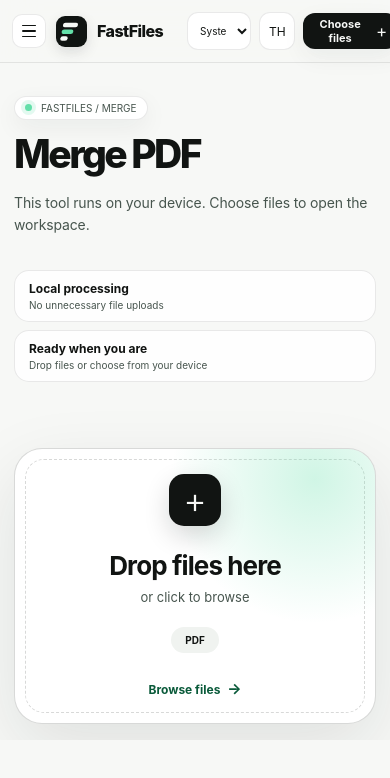
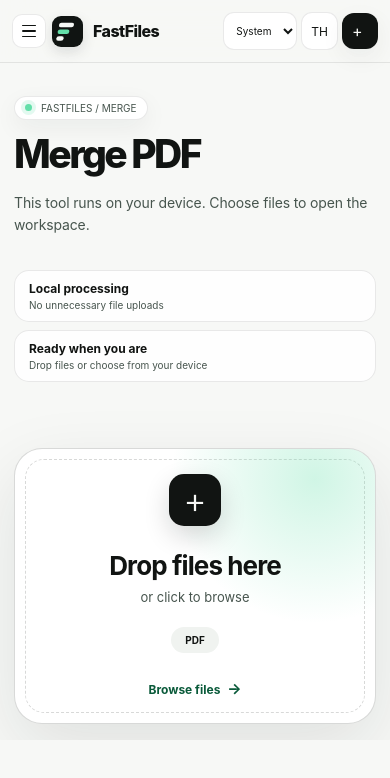
Before and after one commit to kzabCde/FastFiles, a Next.js app: page /tools/merge-pdf in a window 390 px wide. Shown: the top 778 px of the page. Built offline with nearby package versions, Linux system fonts and the light colour scheme.

Commit message:
fix: stabilize mobile headers and tool navigation test

```diff
--- a/app/globals.css
+++ b/app/globals.css
@@ -608,12 +608,15 @@ footer span:last-child { justify-self: end; }
 
 @media (max-width: 680px) {
   .section-shell, .hero-wrap { width: min(100% - 28px, 1280px); }
-  .header-inner { width: calc(100% - 24px); min-height: 62px; }
+  .header-inner { width: calc(100% - 24px); min-height: 62px; grid-template-columns: minmax(0, 1fr) auto; gap: 8px; }
+  .header-inner > div:first-child { min-width: 0; gap: 6px !important; }
   .brand { font-size: 16px; }
   .brand-mark { width: 31px; height: 31px; border-radius: 9px; }
+  .header-actions { gap: 4px; }
   .header-actions select { display: inline-flex; min-height: 36px; padding: 0 8px; font-size: 10px; min-width: 64px; pointer-events: auto; opacity: 1; }
   .chip-button { display: inline-flex; align-items: center; justify-content: center; min-width: 36px; padding-inline: 9px; }
-  .top-drop-button { height: 36px; padding: 0 11px; font-size: 11px; }
+  .top-drop-button { width: 36px; height: 36px; padding: 0; font-size: 0; }
+  .top-drop-button span { margin: 0; font-size: 16px; }
   .hero-section { padding: 32px 0 16px; }
   .hero-copy h1 { margin-top: 16px; font-size: clamp(36px, 10vw, 52px); }
   .hero-body { font-size: 14px; }
--- a/components/QRGenerator.module.css
+++ b/components/QRGenerator.module.css
@@ -56,10 +56,12 @@
 }
 
 @media (max-width: 680px) {
-  .header { width: calc(100% - 24px); min-height: 66px; grid-template-columns: auto 1fr auto; gap: 8px; }
+  .header { width: calc(100% - 24px); min-height: 66px; grid-template-columns: auto minmax(0, 1fr) auto; gap: 4px; }
+  .titleBlock { min-width: 0; }
   .titleBlock h1 { font-size: 15px; }
   .titleBlock span { display: none; }
-  .headerActions select { display: inline-flex; min-height: 34px; padding: 0 8px; font-size: 10px; min-width: 64px; pointer-events: auto; opacity: 1; }
+  .headerActions { gap: 4px; }
+  .headerActions select { display: inline-flex; width: 60px; min-width: 0; min-height: 34px; padding: 0 6px; font-size: 10px; pointer-events: auto; opacity: 1; }
   .headerActions button, .back { min-height: 34px; padding-inline: 9px; font-size: 10px; }
   .intro, .workspace { width: calc(100% - 24px); }
   .intro { margin-top: 18px; align-items: flex-start; flex-direction: column; }
```
Also changed, not shown: 1 other file (tests, documents, lock files or other folders).
